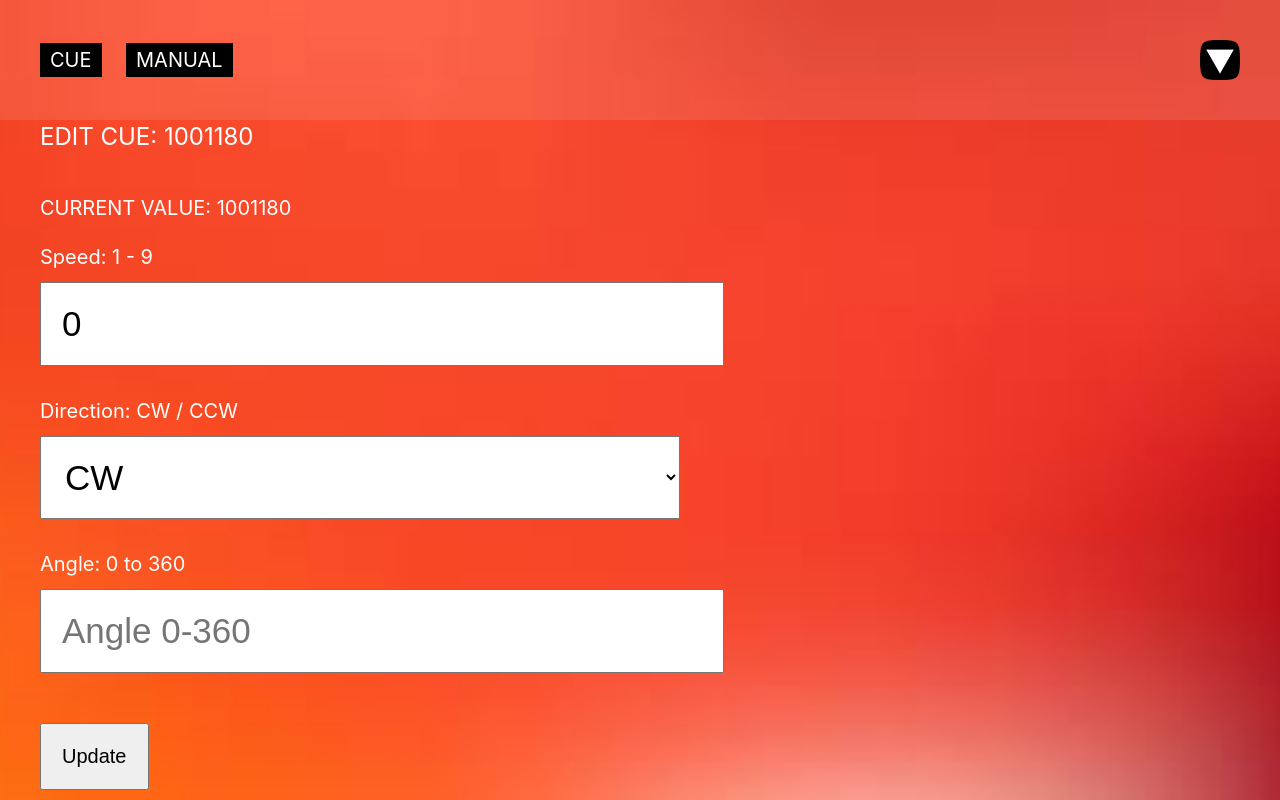
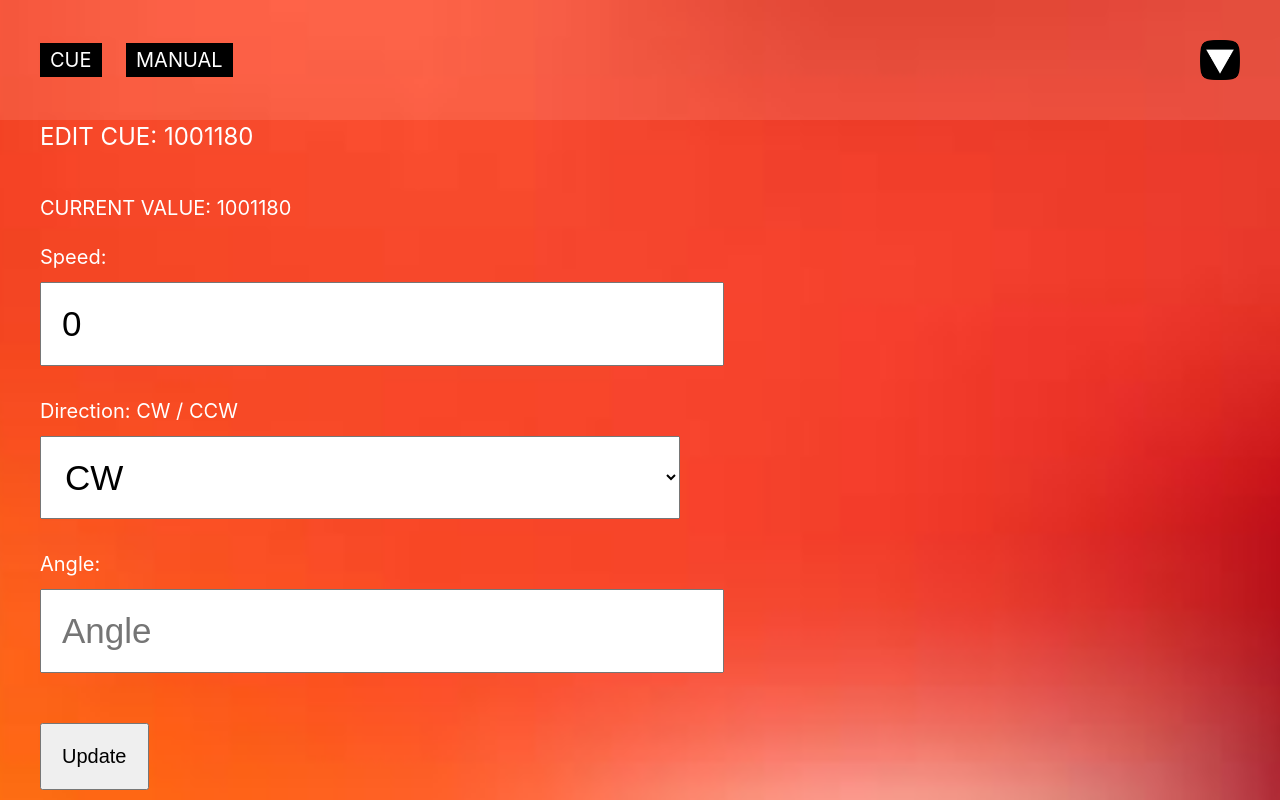
Before and after one commit to kernmartin/vpi, a Flask app: page /readfile/1 in a window 1280 px wide. Run offline with Flask 2, Linux system fonts and the light colour scheme.

Commit message:
Update edit.html

```diff
--- a/templates/edit.html
+++ b/templates/edit.html
@@ -37,14 +37,14 @@
         <h4>Current Value: {{msg}}</h4>
         <input type="hidden" value="{{msg}}" id="txtval">
 
-        <label>Speed: 1 - 9</label>
+        <label>Speed:</label>
         <input type="number"
                value=""
                id="fS"
                name="speed"
                class="large"
-               min="1" max="9"
-               placeholder="speed 1-9">
+               min="1" max="998"
+               placeholder="speed">
 
         <label>Direction: CW / CCW</label>
         <select name=""
@@ -60,14 +60,14 @@
         </select>
 
 
-        <label>Angle: 0 to 360</label>
+        <label>Angle:</label>
         <input type="number"
                value=""
                id="fA"
                name="angle"
                class="large"
-               min="0" max="360"
-               placeholder="Angle 0-360">
+               min="0" max="1080"
+               placeholder="Angle">
 
                <input type="hidden" value="{{txtfile}}" disabled id="fF">
 
```
